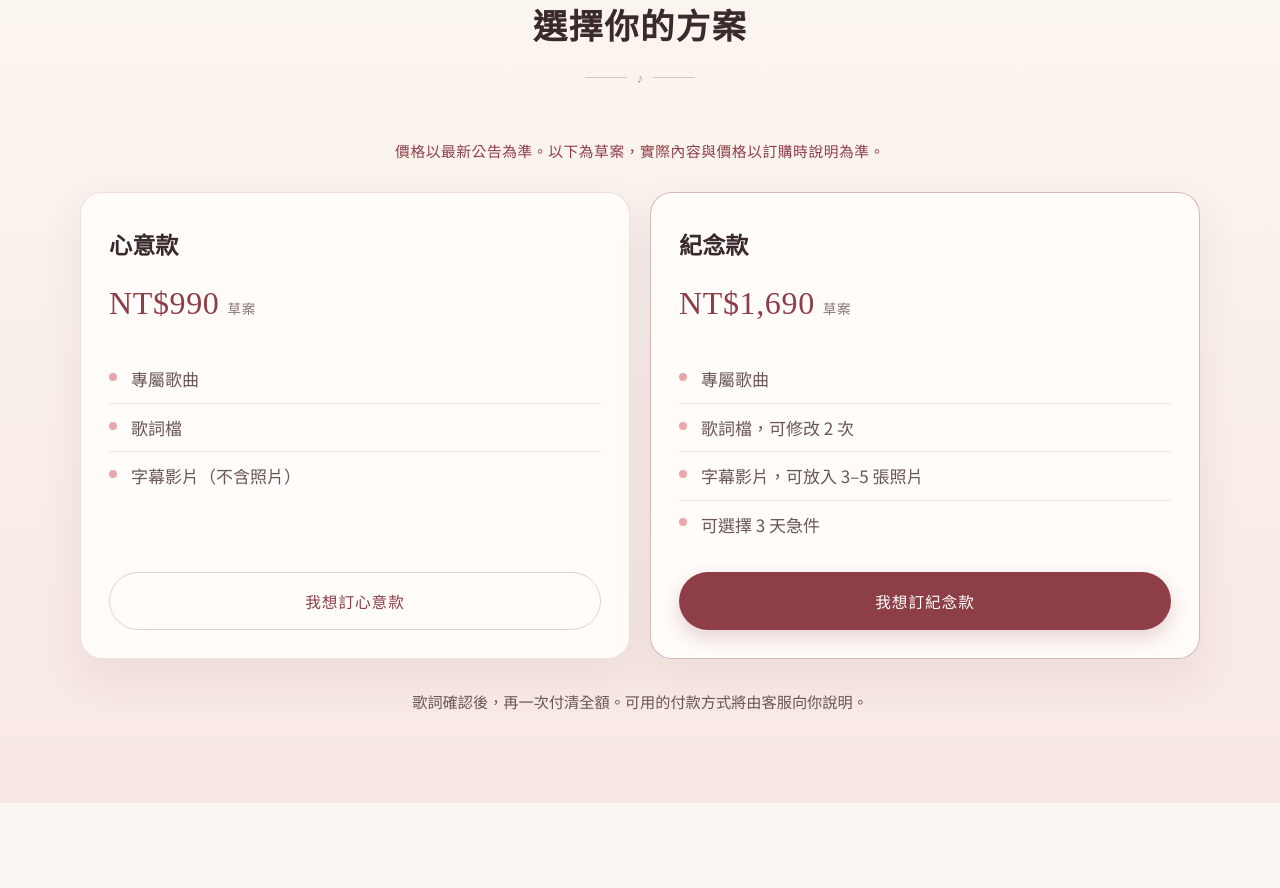
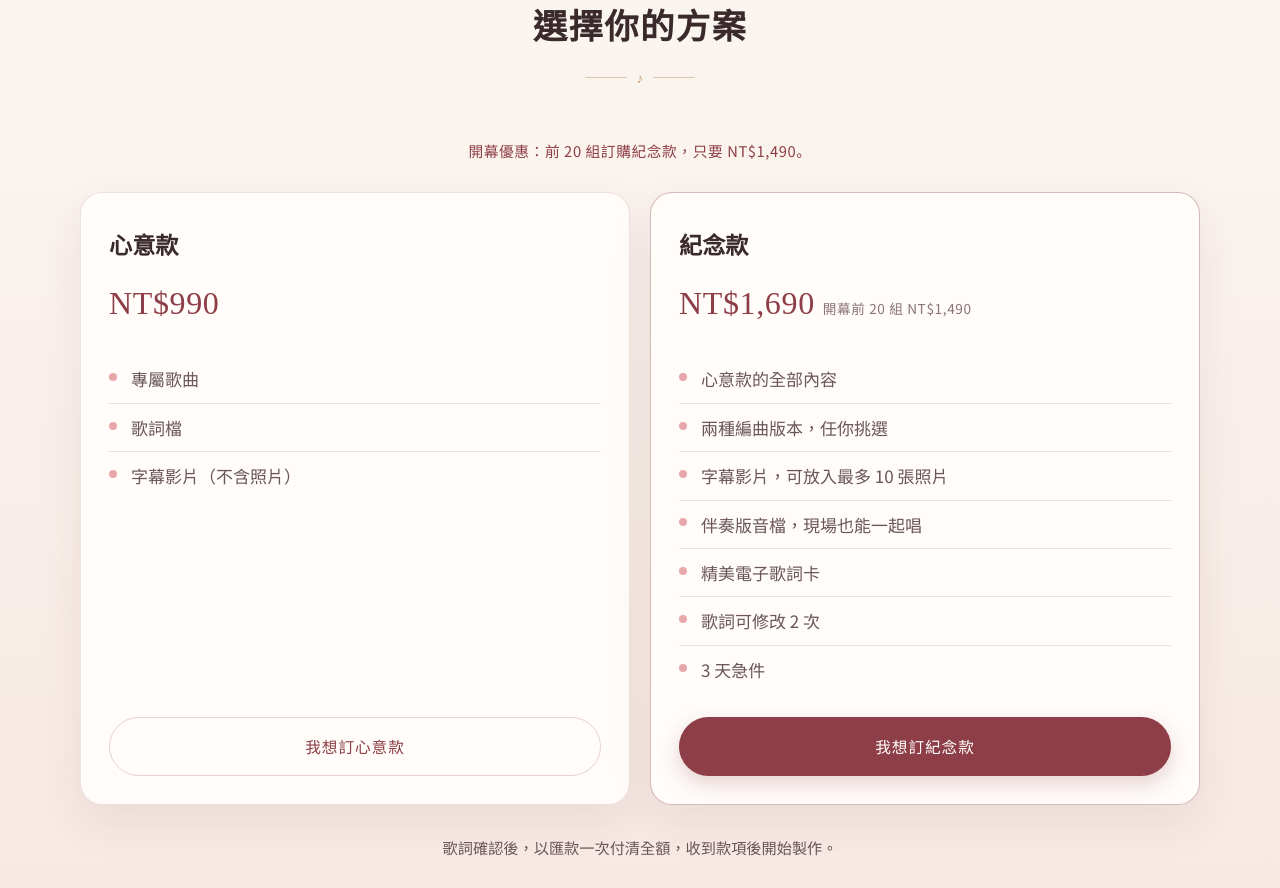
Before and after one commit to want5513-boop/weinipu, a plain HTML site: page index.html in a window 1280 px wide. Shown: the part 3312-4200 px from the top of the page. Drawn offline with nearby package versions, Linux system fonts and the light colour scheme; a web font is replaced by a local one.

Commit message:
更新紀念款內容與開幕優惠

```diff
--- a/index.html
+++ b/index.html
@@ -81,7 +81,7 @@
           <li class="step">
             <div class="step-num">04</div>
             <h3>送上這份心意</h3>
-            <p>你會收到完成的歌曲、歌詞檔，以及字幕影片。紀念款還能把照片放進影片裡。</p>
+            <p>你會收到完成的歌曲、歌詞檔，以及字幕影片。紀念款還有照片影片、伴奏版和電子歌詞卡。</p>
           </li>
         </ol>
       </div>
@@ -150,11 +150,11 @@
           <h2 id="plans-title">選擇你的方案</h2>
           <div class="flourish" aria-hidden="true"><span>♪</span></div>
         </div>
-        <p class="price-note">價格以最新公告為準。以下為草案，實際內容與價格以訂購時說明為準。</p>
+        <p class="price-note">開幕優惠：前 20 組訂購紀念款，只要 NT$1,490。</p>
         <div class="plans-grid">
           <article class="plan">
             <h3 class="plan-name">心意款</h3>
-            <p class="plan-price">NT$990<span>草案</span></p>
+            <p class="plan-price">NT$990</p>
             <ul>
               <li>專屬歌曲</li>
               <li>歌詞檔</li>
@@ -164,17 +164,20 @@
           </article>
           <article class="plan plan-featured">
             <h3 class="plan-name">紀念款</h3>
-            <p class="plan-price">NT$1,690<span>草案</span></p>
+            <p class="plan-price">NT$1,690<span>開幕前 20 組 NT$1,490</span></p>
             <ul>
-              <li>專屬歌曲</li>
-              <li>歌詞檔，可修改 2 次</li>
-              <li>字幕影片，可放入 3–5 張照片</li>
-              <li>可選擇 3 天急件</li>
+              <li>心意款的全部內容</li>
+              <li>兩種編曲版本，任你挑選</li>
+              <li>字幕影片，可放入最多 10 張照片</li>
+              <li>伴奏版音檔，現場也能一起唱</li>
+              <li>精美電子歌詞卡</li>
+              <li>歌詞可修改 2 次</li>
+              <li>3 天急件</li>
             </ul>
             <a class="btn btn-primary js-order-link" href="https://lin.ee/XaCESBb" target="_blank" rel="noopener noreferrer">我想訂紀念款</a>
           </article>
         </div>
-        <p class="pay-note">歌詞確認後，再一次付清全額。可用的付款方式將由客服向你說明。</p>
+        <p class="pay-note">歌詞確認後，以匯款一次付清全額，收到款項後開始製作。</p>
       </div>
     </section>
 
@@ -191,7 +194,7 @@
           </details>
           <details class="faq-item">
             <summary>會收到什麼？</summary>
-            <p>完成後會收到歌曲、歌詞檔，以及字幕影片。心意款的影片不含照片；紀念款可把 3–5 張照片放進字幕影片。</p>
+            <p>完成後會收到歌曲、歌詞檔，以及字幕影片。心意款的影片不含照片；紀念款可把最多 10 張照片放進字幕影片，另外附伴奏版音檔和電子歌詞卡，還有兩種編曲版本可以挑。</p>
           </details>
           <details class="faq-item">
             <summary>可以修改嗎？</summary>
@@ -199,11 +202,11 @@
           </details>
           <details class="faq-item">
             <summary>多久可以完成？</summary>
-            <p>完成時間依方案與當時檔期而定。紀念款可選擇 3 天急件。實際交件日期會在填問卷、確認檔期後與你約定。</p>
+            <p>完成時間依方案與當時檔期而定。紀念款享 3 天急件，從歌詞確認、付款完成、照片到齊後起算。實際交件日期會在填問卷、確認檔期後與你約定。</p>
           </details>
           <details class="faq-item">
             <summary>怎麼付款？</summary>
-            <p>歌詞確認後再付款，一次付清全額。可用的付款方式將由客服向你說明。</p>
+            <p>歌詞確認後以匯款一次付清全額，收到款項後就開始製作。匯款資訊會由客服在 LINE 提供。</p>
           </details>
         </div>
       </div>
```
